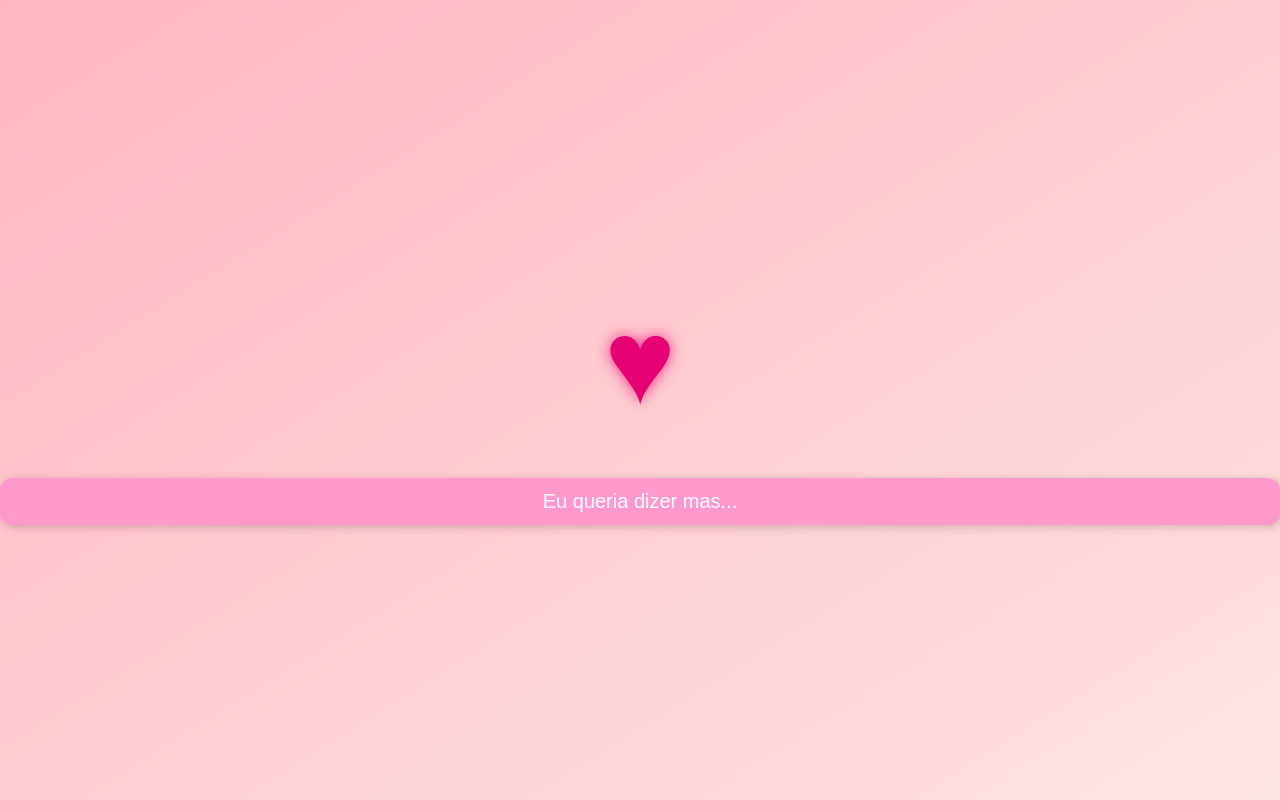
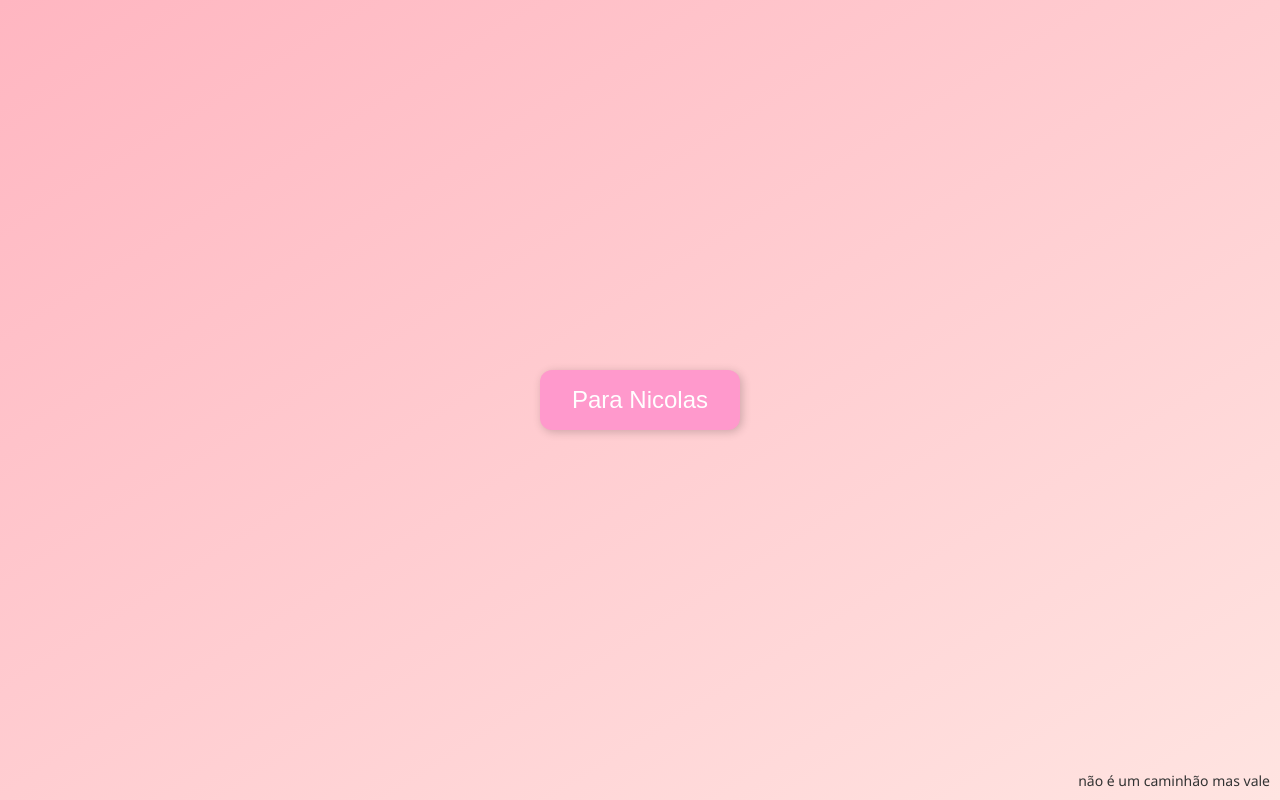
Before and after one commit to anavldp/Nicolass, a plain HTML site: page index.html in a window 1280 px wide. Drawn offline with Linux system fonts and the light colour scheme.

Commit message:
Update index.html

```diff
--- a/index.html
+++ b/index.html
@@ -2,7 +2,7 @@
 <html lang="pt-br">
 <head>
   <meta charset="UTF-8">
-  <title>Para Você</title>
+  <title>Para o Nicolas</title>
   <meta name="viewport" content="width=device-width, initial-scale=1.0">
   <style>
     body {
@@ -15,25 +15,12 @@
       display: flex;
       flex-direction: column;
       justify-content: center;
-    }
-
-    #coracao {
-      font-size: 120px;
-      color: #e60073;
-      animation: pulse 1s infinite;
-      text-shadow: 0 0 15px rgba(230, 0, 115, 0.8);
-    }
-
-    @keyframes pulse {
-      0% { transform: scale(1); }
-      50% { transform: scale(1.3); }
-      100% { transform: scale(1); }
+      align-items: center;
     }
 
     button {
-      font-size: 20px;
-      padding: 12px 24px;
-      margin-top: 40px;
+      font-size: 24px;
+      padding: 16px 32px;
       border-radius: 12px;
       border: none;
       background-color: #ff99cc;
@@ -46,15 +33,42 @@
     button:hover {
       background-color: #ff66aa;
     }
+
+    #coracao {
+      font-size: 100px;
+      display: none;
+      margin-top: 40px;
+      animation: brilho 1s infinite;
+      color: #e60073;
+      text-shadow: 0 0 10px #ff99cc, 0 0 20px #ff66aa;
+    }
+
+    @keyframes brilho {
+      0%, 100% {
+        transform: scale(1);
+      }
+      50% {
+        transform: scale(1.3);
+      }
+    }
+
+    #assinatura {
+      position: fixed;
+      bottom: 10px;
+      right: 10px;
+      font-size: 14px;
+      color: #333;
+    }
   </style>
 </head>
 <body>
-  <div id="coracao">♥</div>
-  <button onclick="mostrarMensagem()">Eu queria dizer mas...</button>
+  <button onclick="mostrarCoracao()">Para Nicolas</button>
+  <div id="coracao">❤️</div>
+  <div id="assinatura">não é um caminhão mas vale</div>
 
   <script>
-    function mostrarMensagem() {
-      alert("Você é muito especial!");
+    function mostrarCoracao() {
+      document.getElementById('coracao').style.display = 'block';
     }
   </script>
 </body>
```
